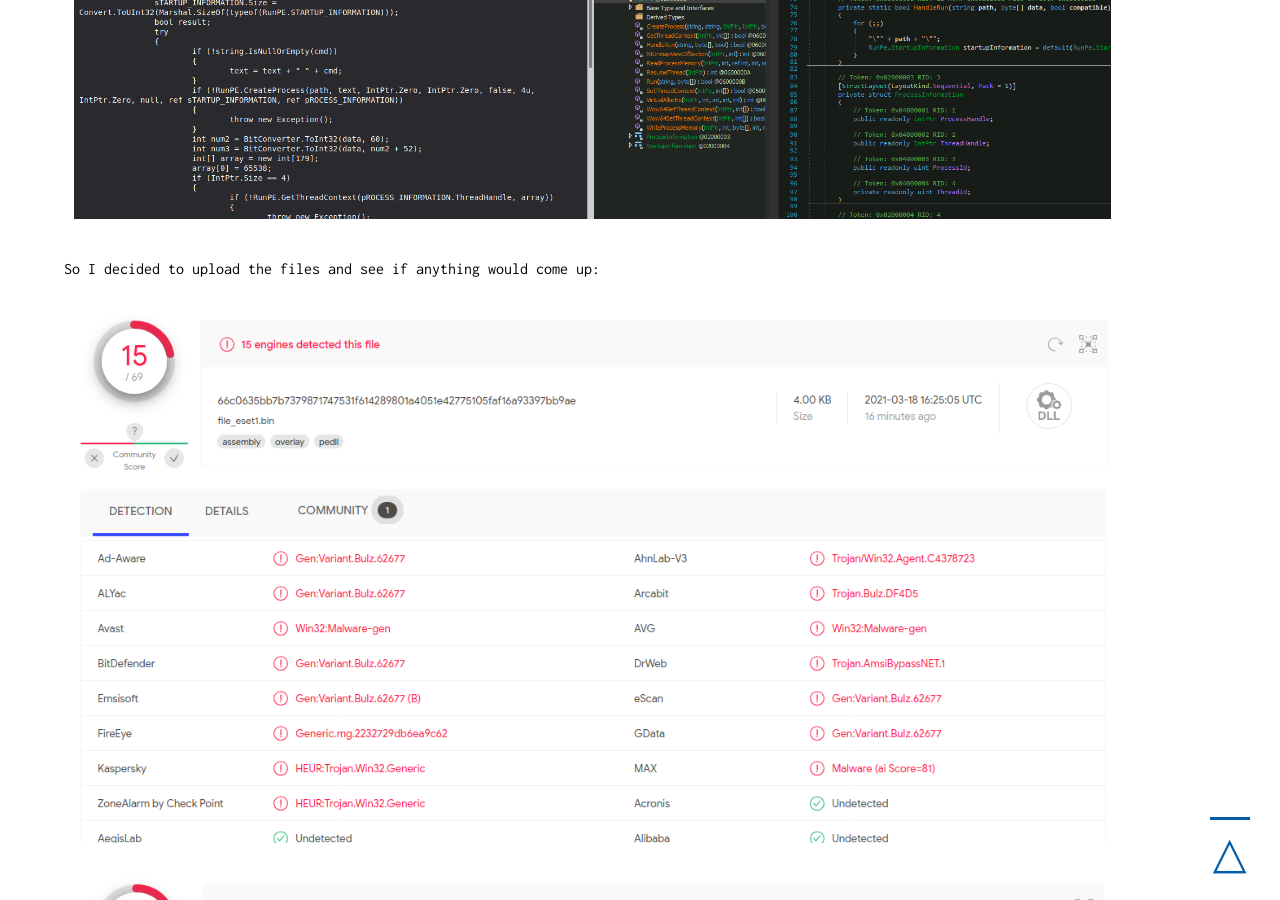
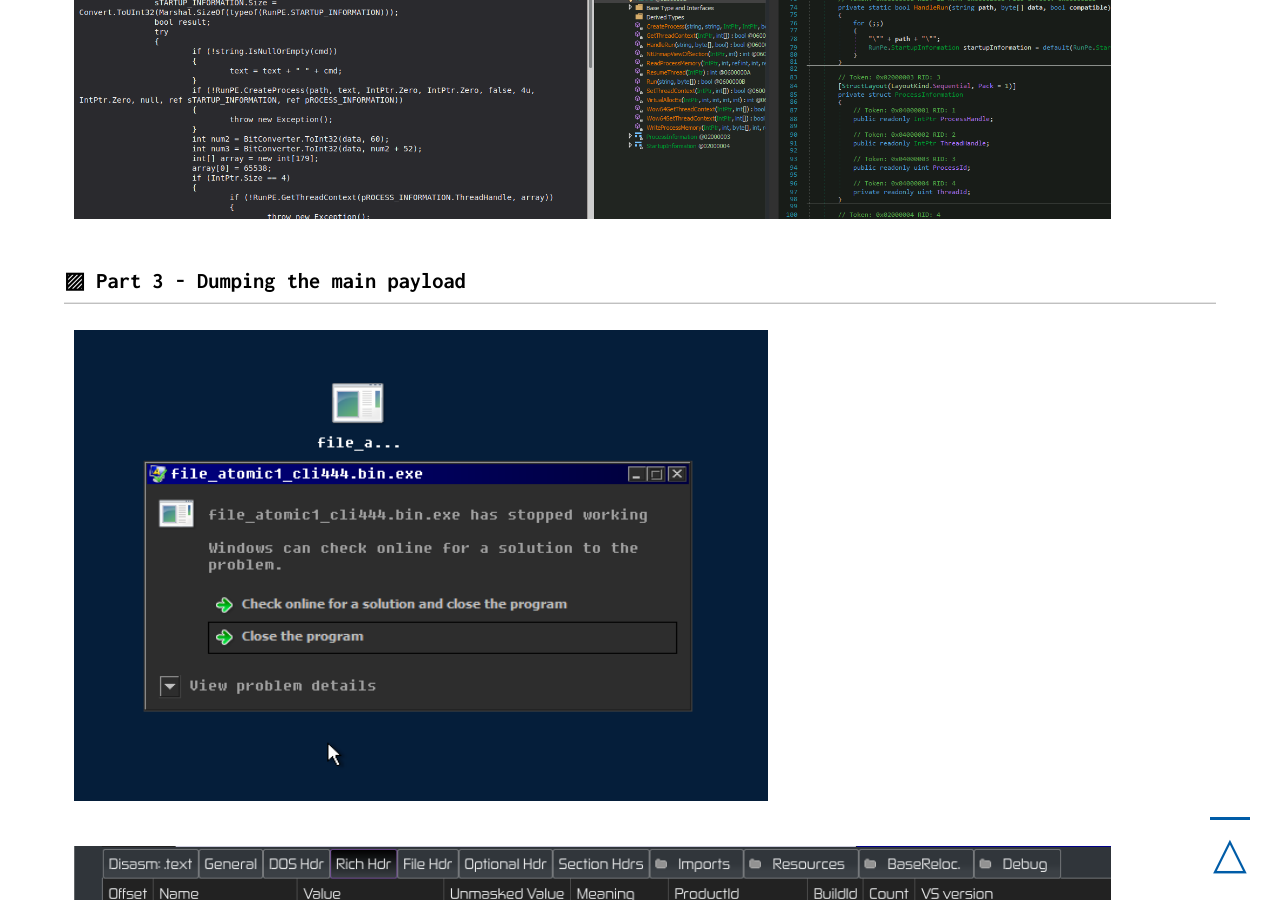
Before and after one commit to qwertzy-antonio-godinho/qwertzy-antonio-godinho.github.io, a Jekyll site: the page built from _posts/2020-03-17-Abusing-Internet-Archive.md, in a window 1280 px wide and 900 px high, scrolled down 21258 px. Built offline with Jekyll 4.4.1, drawn with Linux system fonts in a browser that asks for light colours.

Commit message:
removed upload

```diff
--- a/_posts/2020-03-17-Abusing-Internet-Archive.md
+++ b/_posts/2020-03-17-Abusing-Internet-Archive.md
@@ -199,12 +199,6 @@
 
 ![](../assets/Abusing-Internet-Archive/file_atomic1-555_pastebin.png)
 
-So I decided to upload the files and see if anything would come up:
-
-![](../assets/Abusing-Internet-Archive/vt-eset1.png)
-![](../assets/Abusing-Internet-Archive/vt-atomic444.png)
-![](../assets/Abusing-Internet-Archive/vt-atomic555.png)
-
 # Part 3 - Dumping the main payload
 
 ![](../assets/Abusing-Internet-Archive/original-file-no-run.png)
```
